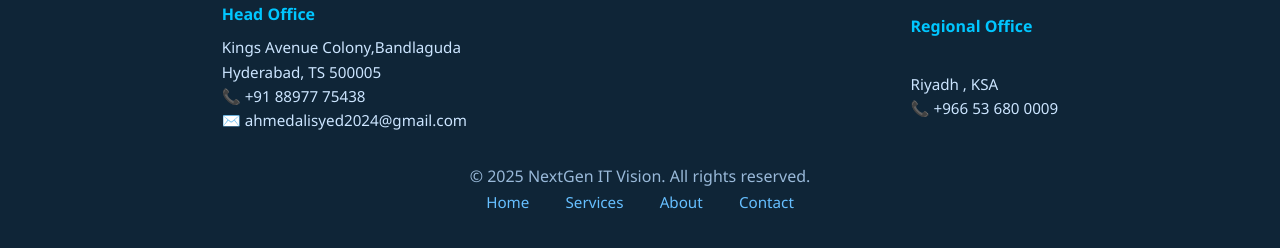
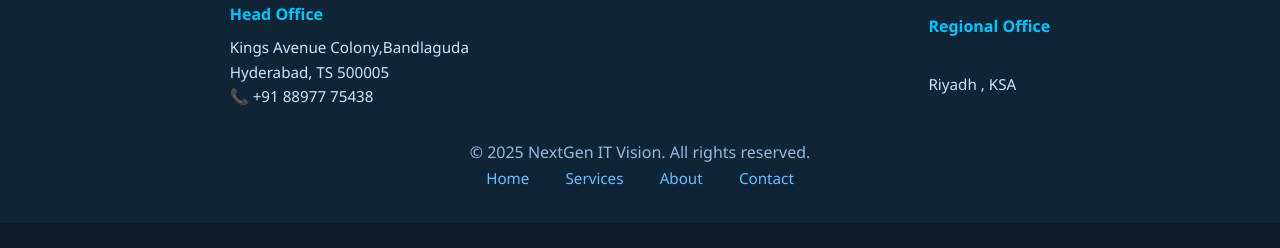
Before and after one commit to jeddawi617/NEXTGEN.1, a plain HTML site: page index.html in a window 1280 px wide. Shown: the part 4353-4601 px from the top of the page. After the commit the page ends 4576 px from the top, so only its background shows below. Drawn offline with nearby package versions, Linux system fonts and the light colour scheme.

Commit message:
remove contact info

```diff
--- a/index.html
+++ b/index.html
@@ -191,13 +191,11 @@
       <h4>Head Office</h4>
       <p>Kings Avenue Colony,Bandlaguda<br>Hyderabad, TS 500005</p>
       <p>📞 <a href="tel:+9188977 75438">+91 88977 75438</a></p>
-      <p>✉️ <a href="mailto:ahmedalisyed2024@gmail.com">ahmedalisyed2024@gmail.com</a></p>
     </div>
 
     <div class="footer-column">
       <h4>Regional Office</h4>
       <p><br>Riyadh , KSA</p>
-      <p>📞 <a href="tel:+966 53 680 0009">+966 53 680 0009</a></p>
     </div>
   </div>
 
```
